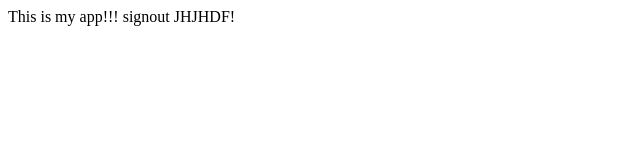
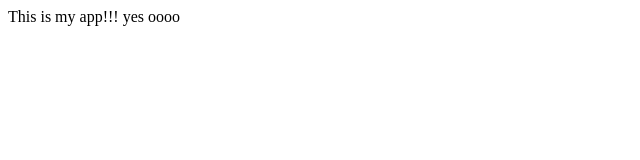
Before and after one commit to Favour50/mySampleApp, a plain HTML site: page index.html in a window 1280 px wide. Shown: the full height of the page, 0-640 px from the left. Drawn offline with Linux system fonts and the light colour scheme.

Commit message:
sigout form

```diff
--- a/index.html
+++ b/index.html
@@ -3,7 +3,6 @@
     <title>My App</title>
   </head>
   <body>
-    This is my app!!!
+    This is my app!!! yes oooo
   </body>
-  signout JHJHDF!
 </html>
```
Also changed, not shown: signout.html (+1 -0 lines).
